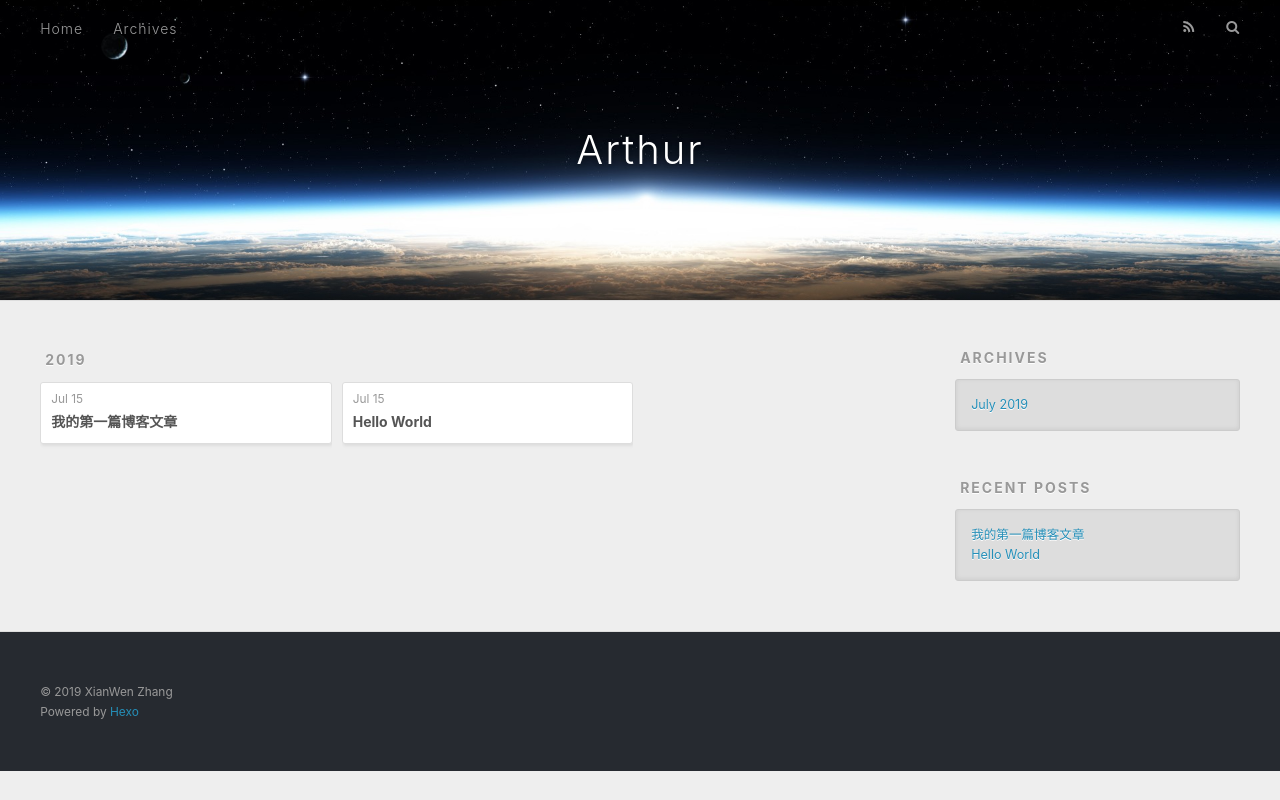
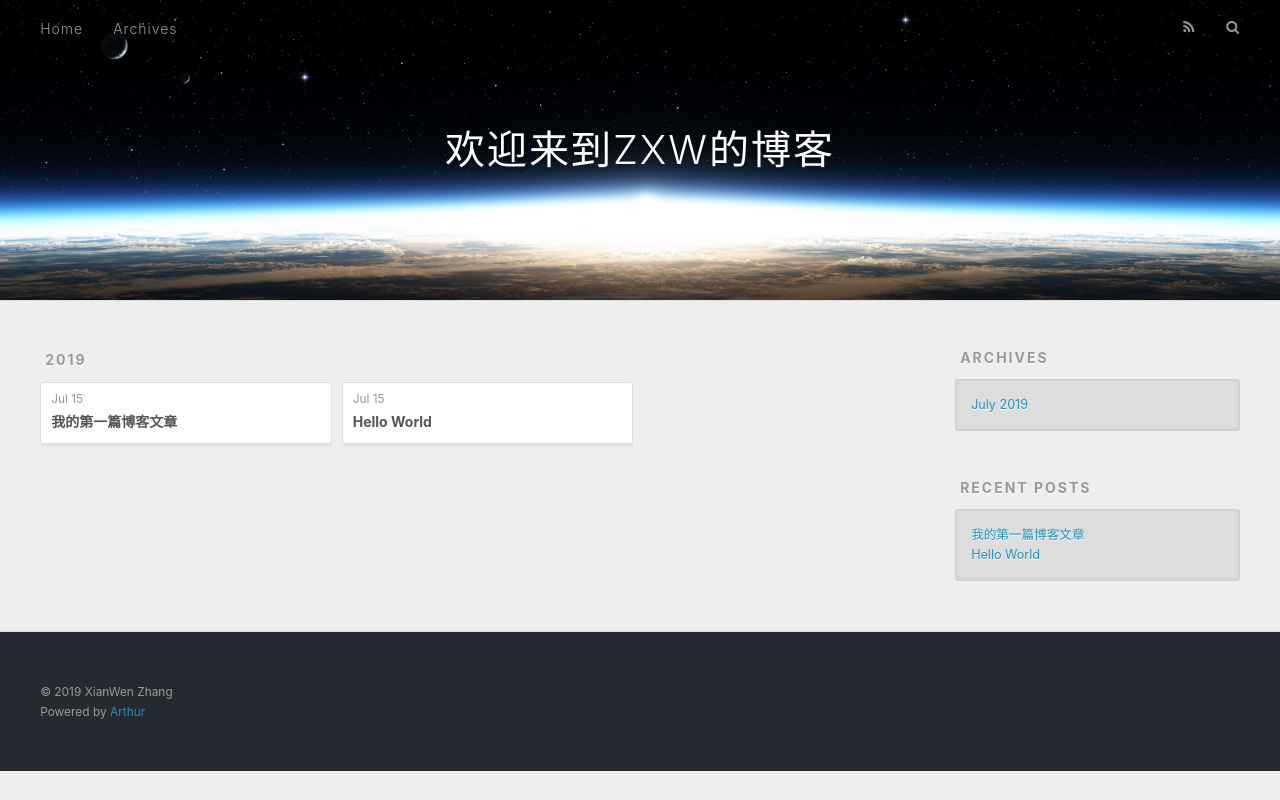
Before and after one commit to zhangxianwenchn/zhangxianwenchn.github.io, a plain HTML site: page archives/index.html in a window 1280 px wide. Drawn offline with nearby package versions, Linux system fonts and the light colour scheme.

Commit message:
Site updated: 2019-07-15 18:53:41

```diff
--- a/archives/index.html
+++ b/archives/index.html
@@ -5,20 +5,20 @@
 
 
 
-  <title>Archives | Arthur</title>
+  <title>Archives | 欢迎来到ZXW的博客</title>
   <meta name="viewport" content="width=device-width, initial-scale=1, maximum-scale=1">
-  <meta name="description" content="欢迎来到ZXW的博客">
+  <meta name="description" content="Arthur">
 <meta property="og:type" content="website">
-<meta property="og:title" content="Arthur">
+<meta property="og:title" content="欢迎来到ZXW的博客">
 <meta property="og:url" content="http://yoursite.com/archives/index.html">
-<meta property="og:site_name" content="Arthur">
-<meta property="og:description" content="欢迎来到ZXW的博客">
+<meta property="og:site_name" content="欢迎来到ZXW的博客">
+<meta property="og:description" content="Arthur">
 <meta property="og:locale" content="default">
 <meta name="twitter:card" content="summary">
-<meta name="twitter:title" content="Arthur">
-<meta name="twitter:description" content="欢迎来到ZXW的博客">
+<meta name="twitter:title" content="欢迎来到ZXW的博客">
+<meta name="twitter:description" content="Arthur">
 
-    <link rel="alternate" href="/atom.xml" title="Arthur" type="application/atom+xml">
+    <link rel="alternate" href="/atom.xml" title="欢迎来到ZXW的博客" type="application/atom+xml">
 
 
     <link rel="icon" href="/favicon.png">
@@ -37,7 +37,7 @@
   <div id="header-outer" class="outer">
     <div id="header-title" class="inner">
       <h1 id="logo-wrap">
-        <a href="/" id="logo">Arthur</a>
+        <a href="/" id="logo">欢迎来到ZXW的博客</a>
       </h1>
 
     </div>
@@ -166,7 +166,7 @@
   <div class="outer">
     <div id="footer-info" class="inner">
       &copy; 2019 XianWen Zhang<br>
-      Powered by <a href="http://hexo.io/" target="_blank">Hexo</a>
+      Powered by <a href="http://hexo.io/" target="_blank">Arthur</a>
     </div>
   </div>
 </footer>
```
Also changed, not shown: 2019/07/15/hello-world/index.html (+6 -6 lines), 2019/07/15/我的第一篇博客文章/index.html (+6 -6 lines), archives/2019/07/index.html (+10 -10 lines), archives/2019/index.html (+10 -10 lines), index.html (+12 -12 lines).
